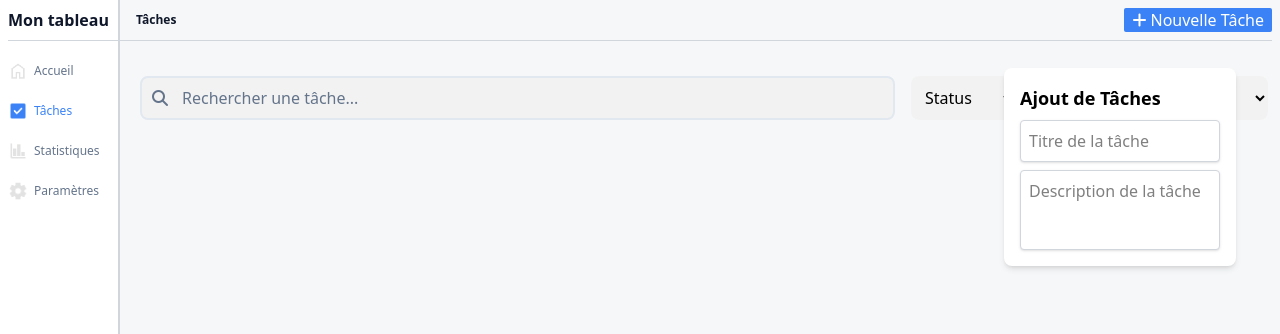
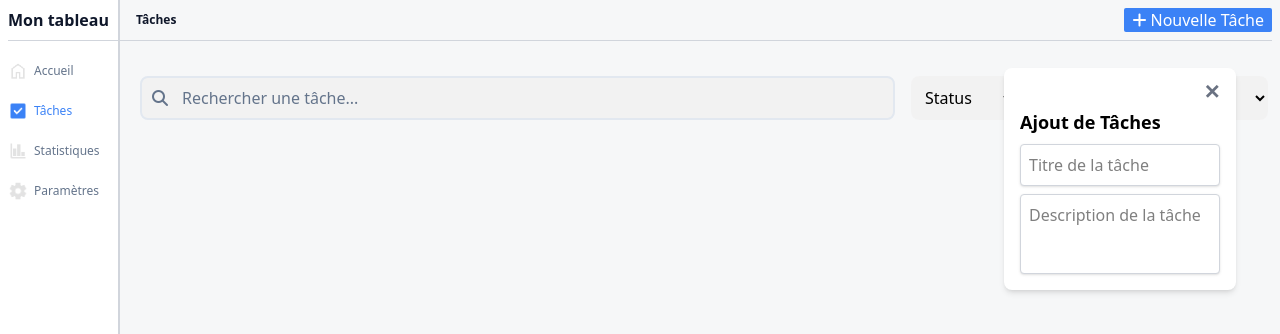
Before and after one commit to Noo00bdev/mini-dashboard, a website built with Vite: page task.html in a window 1280 px wide. Both pictures are taken after a click on the button "Nouvelle Tâche". Shown: the top 334 px of the page. Built offline with nearby package versions, Linux system fonts and the light colour scheme.

Commit message:
ajout du bouton fermer

```diff
--- a/scripts.js
+++ b/scripts.js
@@ -242,34 +242,55 @@ document.addEventListener('DOMContentLoaded', () => {
             console.log('Bouton Nouvelle Tâche cliqué !');
 
             const container = document.getElementById('taskContainer');
+            container.classList.remove('hidden');
             if (!container) {
                 console.error('taskContainer introuvable');
                 return;
             }
 
             const div = document.createElement('div');
-            div.className = 'flex flex-col gap-2 p-4 border-none rounded-lg bg-white shadow-md w-fit ml-28 lg:ml-32 mt-4';
+            div.className = 'flex flex-col gap-2 p-4 border-none rounded-lg bg-white shadow-md w-fit ml-28 lg:ml-32 mt-4 relative';
 
+            // Bouton fermer
+            let btnClose = document.createElement('button');
+            btnClose.textContent = '✕';
+            btnClose.className = 'absolute top-2 right-2 text-gray-500 hover:text-gray-700 font-bold text-xl w-8 h-8 flex items-center justify-center';
+
+            // Titre
             let title = document.createElement('h2');
             title.textContent = 'Ajout de Tâches';
-            title.className = 'font-bold text-lg';
+            title.className = 'font-bold text-lg mt-6';
 
+            // Input titre
             let taskTitle = document.createElement('input');
             taskTitle.type = 'text';
             taskTitle.placeholder = "Titre de la tâche";
             taskTitle.className = "border p-2 rounded w-full focus:outline-none border-gray-300 bg-white shadow-sm";
 
+            // Textarea description
             let description = document.createElement('textarea');
             description.placeholder = "Description de la tâche";
             description.className = "p-2 rounded w-full h-20 resize-none focus:outline-none border border-gray-300 bg-white shadow-sm";
 
+            // Ajouter les éléments au div
+            div.appendChild(btnClose);
             div.appendChild(title);
             div.appendChild(taskTitle);
             div.appendChild(description);
 
+            // Ajouter le div au container
             container.appendChild(div);
+
+            // Event listener pour fermer (directement sur le bouton créé)
+            btnClose.addEventListener('click', (e) => {
+                e.preventDefault();
+                div.remove();
+                container.classList.add('hidden')// Supprime complètement le div
+                console.log('Tâche fermée !');
+            })
         });
     } else {
         console.error('Bouton #btnAddTask introuvable');
     }
+
 });
--- a/task.html
+++ b/task.html
@@ -83,7 +83,7 @@
             </div>
         </section>
         <section>
-            <div id="taskContainer" class=" absolute top-4 right-2 z-20 p-5 rounded-lg h-100 w-100 m-4">
+            <div id="taskContainer" class="hidden absolute top-4 right-2 z-20 p-5 rounded-lg h-100 w-100 m-4">
 
             </div>
         </section>
```
